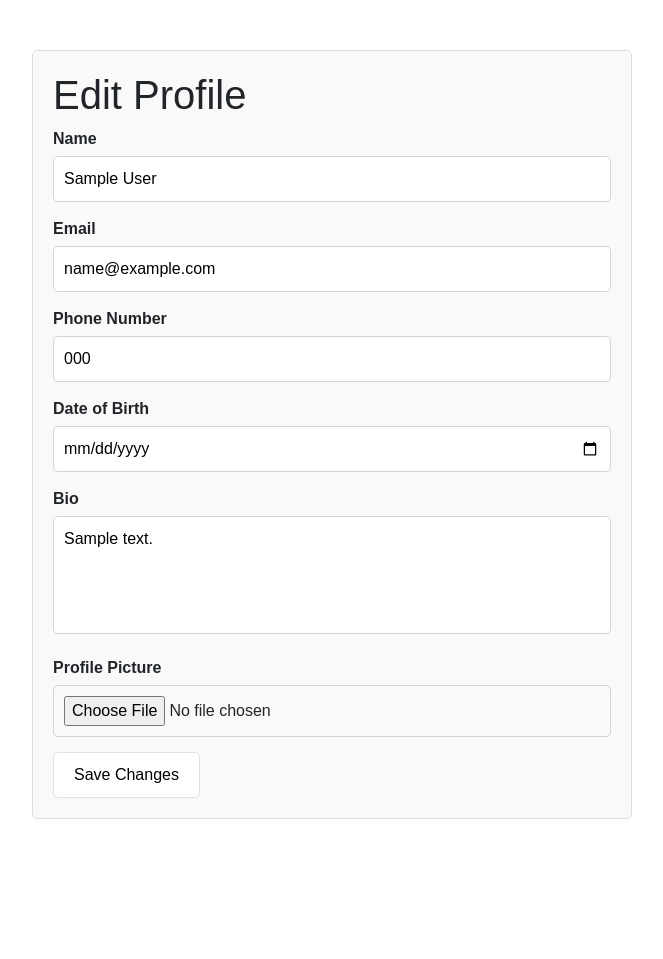
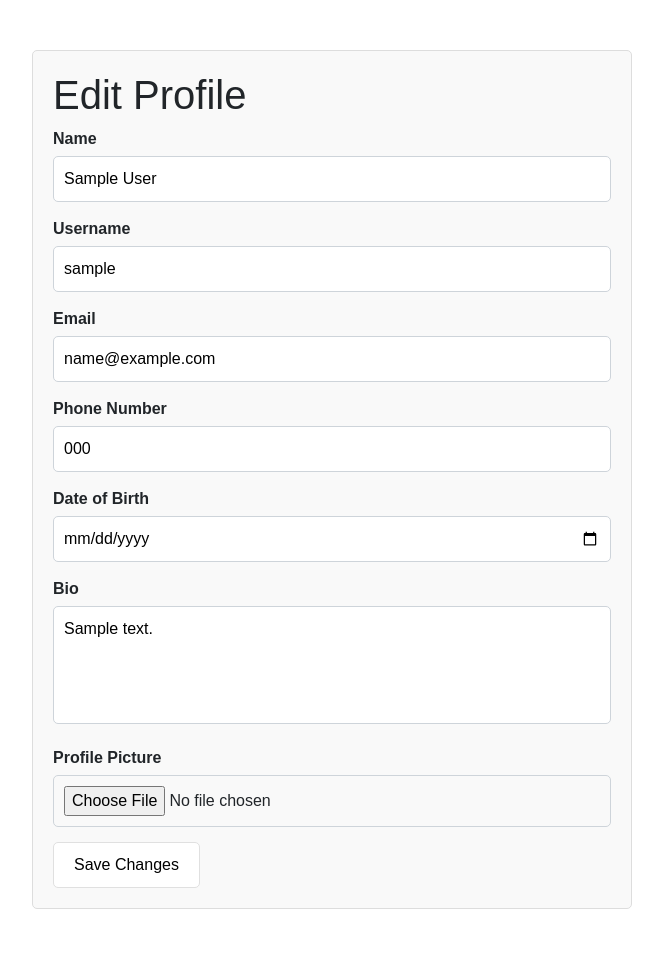
Before and after one commit to IshraqJ22/Content_Management_System, a PHP site: page /edit_profile.php in a window 1280 px wide. Shown: the whole page, without its empty margins (308-971 px from the left). Before the commit the page ends 819 px from the top, so only its background shows below. Run offline with PHP 8.4, Linux system fonts and the light colour scheme; the visitor is signed in with stand-in values (Sample User, id 1); tables that the repository leaves empty or names only in its code hold one stand-in row (values such as "Sample post").

Commit message:
bug fixes

```diff
--- a/edit_profile.php
+++ b/edit_profile.php
@@ -25,6 +25,17 @@
     $phone_no = $_POST['phone_no'];
     $bio = $_POST['bio'];
     $date_of_birth = DateTime::createFromFormat('Y-m-d', $_POST['date_of_birth'])->format('Y-m-d');
+    $newUsername = $_POST['username'];
+
+    // Check if the new username is already taken
+    if ($newUsername !== $username) {
+        $stmt = $pdo->prepare("SELECT COUNT(*) FROM users WHERE username = ?");
+        $stmt->execute([$newUsername]);
+        if ($stmt->fetchColumn() > 0) {
+            echo "<p style='color:red;'>Username is already taken. Please choose a different one.</p>";
+            exit;
+        }
+    }
 
     // Handle profile picture upload
     $profilePicture = $user['profile_picture'];
@@ -38,8 +49,11 @@
     }
 
     // Update user details
-    $stmt = $pdo->prepare("UPDATE users SET name = ?, email = ?, phone_no = ?, bio = ?, date_of_birth = ?, profile_picture = ? WHERE username = ?");
-    $stmt->execute([$name, $email, $phone_no, $bio, $date_of_birth, $profilePicture, $username]);
+    $stmt = $pdo->prepare("UPDATE users SET name = ?, email = ?, phone_no = ?, bio = ?, date_of_birth = ?, profile_picture = ?, username = ? WHERE username = ?");
+    $stmt->execute([$name, $email, $phone_no, $bio, $date_of_birth, $profilePicture, $newUsername, $username]);
+
+    // Update session username
+    $_SESSION['username'] = $newUsername;
 
     header("Location: user_profile.php");
     exit;
@@ -119,6 +133,10 @@
                 <input type="text" id="name" name="name" value="<?php echo htmlspecialchars($user['name']); ?>" required>
             </div>
             <div class="form-group">
+                <label for="username">Username</label>
+                <input type="text" id="username" name="username" value="<?php echo htmlspecialchars($user['username']); ?>" required>
+            </div>
+            <div class="form-group">
                 <label for="email">Email</label>
                 <input type="email" id="email" name="email" value="<?php echo htmlspecialchars($user['email']); ?>" required>
             </div>
```
Also changed, not shown: uploads/20171206_01.jpg (added), uploads/Batmanbanner.webp (added), uploads/DC_Universe_by_Gary_Frank.jpg (added), uploads/Ishraq Jamil.jpg (added), uploads/admin.png (added), uploads/batman-profile-pics-v0-0bihsk9s6fid1.webp (added), uploads/default_banner.png (added), uploads/wp12583769-marvel-banner-wallpapers.jpg (added).
